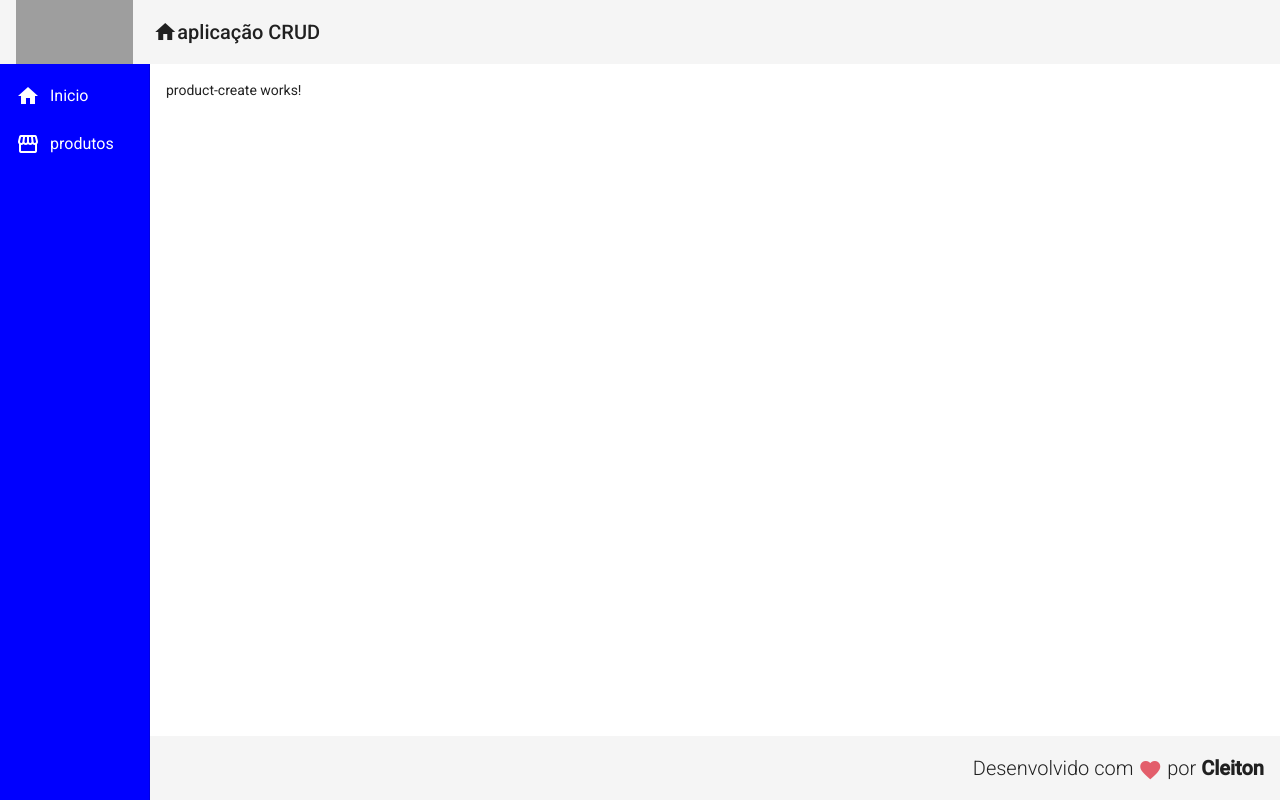
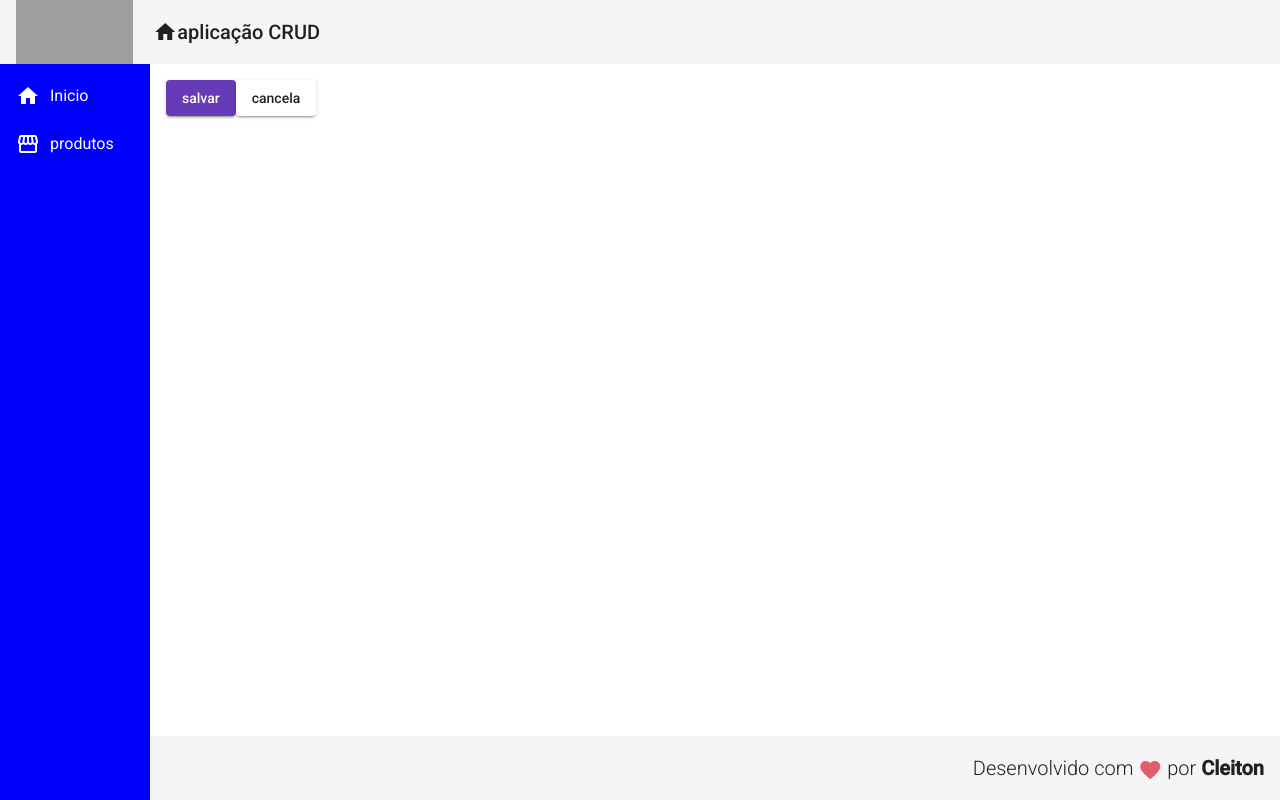
Before and after one commit to frpimentel/Desenvolvimento-web, an Angular app in the folder frontend/: page /products/create in a window 1280 px wide. Built offline with nearby package versions, Linux system fonts and the light colour scheme; grey boxes are pictures that could not be loaded.

Commit message:
adicionando botões e injetando funcionalidade pelo serviçe

```diff
--- a/frontend/src/app/app.module.ts
+++ b/frontend/src/app/app.module.ts
@@ -18,6 +18,9 @@
 import { ForDirective } from './directives/for.directive';
 import { ProductCreateComponent } from './components/product/product-create/product-create.component';
 import { MatButtonModule} from '@angular/material/button';
+import { MatSnackBarModule } from '@angular/material/snack-bar';
+
+
 @NgModule({
   declarations: [
     AppComponent,
@@ -38,7 +41,8 @@
     MatSidenavModule,
     MatListModule,
     MatCardModule,
-    MatButtonModule
+    MatButtonModule,
+    MatSnackBarModule
 
   ],
   providers: [],
--- a/frontend/src/app/components/product/product-create/product-create.component.html
+++ b/frontend/src/app/components/product/product-create/product-create.component.html
@@ -1 +1,2 @@
-<p>product-create works!</p>
+<button mat-raised-button (click)="createProduct()" color="primary"> salvar </button>
+<button mat-raised-button (click)="cancel()"> cancela </button>
--- a/frontend/src/app/components/product/product-create/product-create.component.ts
+++ b/frontend/src/app/components/product/product-create/product-create.component.ts
@@ -1,4 +1,6 @@
+import { ProductService } from './../product.service';
 import { Component, OnInit } from '@angular/core';
+import { Router } from '@angular/router';
 
 @Component({
   selector: 'app-product-create',
@@ -7,9 +9,17 @@
 })
 export class ProductCreateComponent implements OnInit {
 
-  constructor() { }
+  constructor(private ProductService: ProductService,
+    private router: Router) { }
 
   ngOnInit(): void {
   }
 
+  createProduct(): void{
+    this.ProductService.showMessage('Operação execuada com sucesso')
+  }
+  cancel():void{
+    this.router.navigate(['/products'])
+
+  }
 }
--- /dev/null
+++ b/frontend/src/app/components/product/product.model.ts
@@ -0,0 +1,5 @@
+export interface Product{
+  id?: number
+  name: string
+  price: number
+}
--- /dev/null
+++ b/frontend/src/app/components/product/product.service.ts
@@ -0,0 +1,22 @@
+import { MatSnackBar } from '@angular/material/snack-bar';
+import { Injectable } from '@angular/core';
+
+
+@Injectable({
+  //quando o serviçe é injetando por 'root' ele é um singleton
+  //singleton ="é instanciando por apenas uma vez, e sempre que um valor for alterado, ele vai compartilhar todas as vezes que o serviçe for chamado"
+  providedIn: 'root'
+})
+export class ProductService {
+
+  constructor(private snackBar: MatSnackBar) { }
+  showMessage(msg:string): void{
+    // snackbar é uma função injentada pelo MatSnackBar onde você pode mostrar na tela uma mensagem
+    //com os seguintes argumentos (texto, action e configurações da mensagem )
+    this.snackBar.open(msg,'close',{
+      duration: 3000,
+      horizontalPosition:"right",
+      verticalPosition: "top"
+    })
+  }
+}
```
Also changed, not shown: 1 other file (tests, documents, lock files or other folders).
